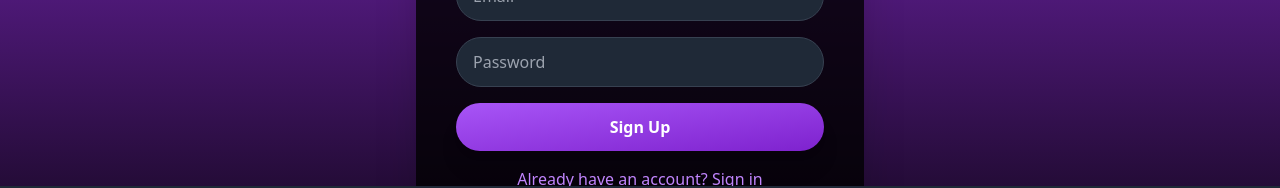
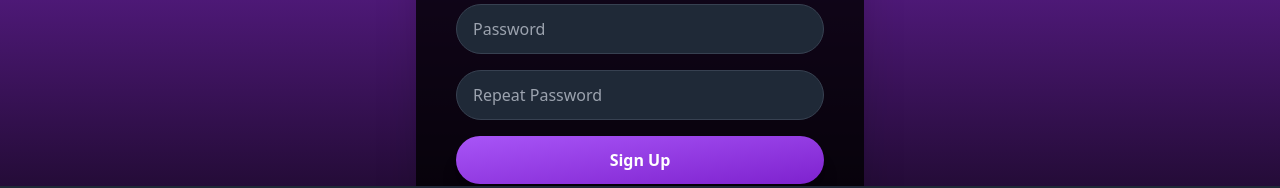
Before and after one commit to LunaraHQ/lunara-website, a Next.js app: page /auth/signup in a window 1280 px wide. Shown: the part 514-702 px from the top of the page. Built offline with nearby package versions, Linux system fonts and the light colour scheme; no server answers.

Commit message:
Require password confirmation on signup

```diff
--- a/pages/auth/signup.js
+++ b/pages/auth/signup.js
@@ -4,7 +4,7 @@ import { useRouter } from 'next/router'
 import Head from 'next/head'
 
 export default function SignUp() {
-  const [form, setForm] = useState({ name: '', email: '', password: '' })
+  const [form, setForm] = useState({ name: '', email: '', password: '', password2: '' })
   const [error, setError] = useState('')
   const [success, setSuccess] = useState(false)
   const [loading, setLoading] = useState(false)
@@ -18,12 +18,21 @@ export default function SignUp() {
   const handleSubmit = async (e) => {
     e.preventDefault()
     setError('')
+
+    if (form.password !== form.password2) {
+      setError('Passwords do not match. Please re-enter.')
+      return
+    }
     setLoading(true)
     try {
       const res = await fetch('/api/auth/signup', {
         method: 'POST',
         headers: { 'Content-Type': 'application/json' },
-        body: JSON.stringify(form),
+        body: JSON.stringify({
+          name: form.name,
+          email: form.email,
+          password: form.password
+        }),
       })
       const data = await res.json()
       setLoading(false)
@@ -91,6 +100,15 @@ export default function SignUp() {
                 required
                 className="w-full px-4 py-3 rounded-full border border-gray-700 bg-gray-800 text-white placeholder-gray-400 focus:outline-none focus:ring-2 focus:ring-purple-500"
               />
+              <input
+                type="password"
+                name="password2"
+                placeholder="Repeat Password"
+                value={form.password2}
+                onChange={handleChange}
+                required
+                className="w-full px-4 py-3 rounded-full border border-gray-700 bg-gray-800 text-white placeholder-gray-400 focus:outline-none focus:ring-2 focus:ring-purple-500"
+              />
               <button
                 type="submit"
                 disabled={loading}
```
